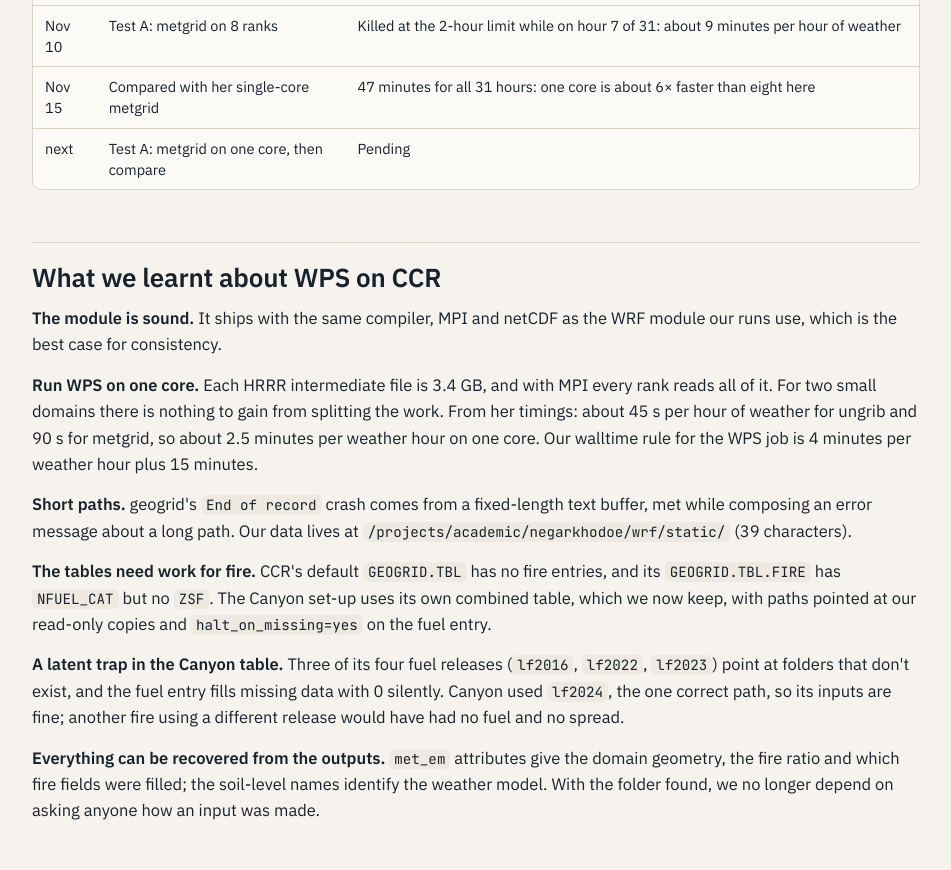
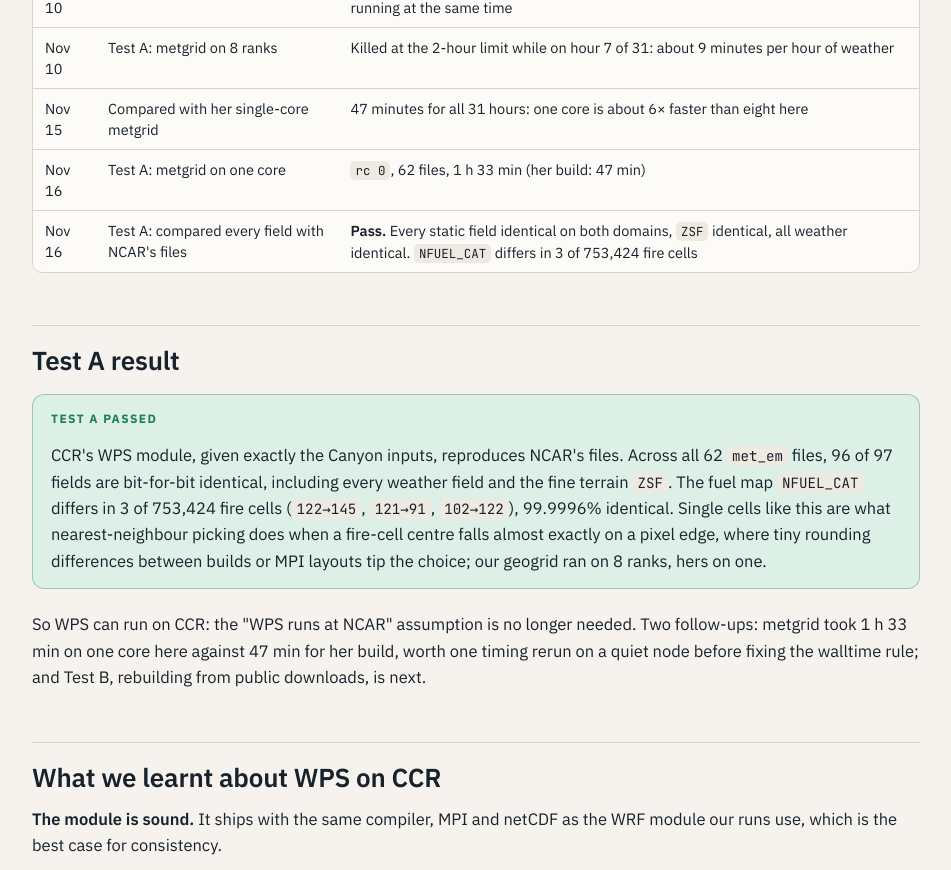
Before and after one commit to utkrshkmr/wrf-manual, a plain HTML site: page docs/setup.html in a window 1280 px wide. Shown: the part 1851-2721 px from the top of the page, without its empty margins (304-1255 px from the left). Drawn offline with Linux system fonts and the light colour scheme.

Commit message:
Setup page: Test A passed, CCR's WPS reproduces NCAR's Canyon inputs
Co-Authored-By: Claude Opus 5.5 <noreply@anthropic.com>
Claude-Session: https://claude.ai/code/session_011GB6YoiEbQeZMCAhitaX3p

```diff
--- a/docs/setup.html
+++ b/docs/setup.html
@@ -49,13 +49,13 @@
 <p class="kicker">Our work · November 2026</p>
 <h1>WPS on CCR, setup so far</h1>
 <p class="lead">CCR now provides WPS 4.6 as a module. Until now our inputs were built by our collaborator on NCAR's Derecho. This page records how we verified the module, staged the data, worked out exactly how NCAR built Canyon, and where the end-to-end rebuild stands.</p>
-<nav class="toc"><b>On this page</b><ul><li><a href="#where-it-stands">Where it stands</a></li><li><a href="#what-we-did-step-by-step">What we did, step by step</a></li><li><a href="#what-we-learnt-about-wps-on-ccr">What we learnt about WPS on CCR</a></li><li><a href="#the-data-now-on-ccr">The data now on CCR</a></li><li><a href="#scripts-written-along-the-way">Scripts written along the way</a></li></ul></nav>
+<nav class="toc"><b>On this page</b><ul><li><a href="#where-it-stands">Where it stands</a></li><li><a href="#what-we-did-step-by-step">What we did, step by step</a></li><li><a href="#test-a-result">Test A result</a></li><li><a href="#what-we-learnt-about-wps-on-ccr">What we learnt about WPS on CCR</a></li><li><a href="#the-data-now-on-ccr">The data now on CCR</a></li><li><a href="#scripts-written-along-the-way">Scripts written along the way</a></li></ul></nav>
 <h2 id="where-it-stands">Where it stands</h2>
 <div class="stats" markdown="0">
 <div class="stat"><b>0</b><span>failures in the module check, on login and compute nodes</span></div>
 <div class="stat"><b>29 GB</b><span>static geography staged, read-only, in 40 s of download</span></div>
 <div class="stat"><b>10 GB</b><span>of fuel and terrain snapshots copied from the Canyon set-up</span></div>
-<div class="stat"><b>2 of 3</b><span>WPS programs rerun on Canyon with CCR's module</span></div>
+<div class="stat"><b>96 of 97</b><span>met_em fields identical to NCAR's in all 62 files; the 97th differs in 3 of 753,424 fire cells</span></div>
 </div>
 
 <figure><div class="fig"><svg viewBox="0 0 900 300" role="img" aria-label="Two tests separate software differences from data differences">
@@ -69,7 +69,7 @@
 <rect x="38" y="140" width="170" height="40" rx="8" class="box"/><text x="123" y="165" text-anchor="middle" class="t-body">her WPS build</text>
 <rect x="250" y="140" width="170" height="40" rx="8" class="box-strong"/><text x="335" y="165" text-anchor="middle" class="t-name">CCR's WPS module</text>
 <text x="38" y="208" class="t-body">A difference here = the build or the machine</text>
-<text x="38" y="234" class="t-small">status: geogrid and ungrib done; metgrid rerunning on 1 core</text>
+<text x="38" y="234" class="t-small">status: PASSED Nov 16 · 96 of 97 fields identical, NFUEL_CAT 3 cells off</text>
 </g>
 <g>
 <rect x="460" y="52" width="420" height="200" rx="12" class="box-blue"/>
@@ -161,12 +161,23 @@
 <td>47 minutes for all 31 hours: one core is about 6× faster than eight here</td>
 </tr>
 <tr>
-<td>next</td>
-<td>Test A: metgrid on one core, then compare</td>
-<td>Pending</td>
+<td>Nov 16</td>
+<td>Test A: metgrid on one core</td>
+<td><code>rc 0</code>, 62 files, 1 h 33 min (her build: 47 min)</td>
+</tr>
+<tr>
+<td>Nov 16</td>
+<td>Test A: compared every field with NCAR's files</td>
+<td><strong>Pass.</strong> Every static field identical on both domains, <code>ZSF</code> identical, all weather identical. <code>NFUEL_CAT</code> differs in 3 of 753,424 fire cells</td>
 </tr>
 </tbody>
 </table></div>
+<h2 id="test-a-result">Test A result</h2>
+<div class="good">
+<p><span class="callout-title">Test A passed</span></p>
+<p>CCR's WPS module, given exactly the Canyon inputs, reproduces NCAR's files. Across all 62 <code>met_em</code> files, 96 of 97 fields are bit-for-bit identical, including every weather field and the fine terrain <code>ZSF</code>. The fuel map <code>NFUEL_CAT</code> differs in 3 of 753,424 fire cells (<code>122→145</code>, <code>121→91</code>, <code>102→122</code>), 99.9996% identical. Single cells like this are what nearest-neighbour picking does when a fire-cell centre falls almost exactly on a pixel edge, where tiny rounding differences between builds or MPI layouts tip the choice; our geogrid ran on 8 ranks, hers on one.</p>
+</div>
+<p>So WPS can run on CCR: the "WPS runs at NCAR" assumption is no longer needed. Two follow-ups: metgrid took 1 h 33 min on one core here against 47 min for her build, worth one timing rerun on a quiet node before fixing the walltime rule; and Test B, rebuilding from public downloads, is next.</p>
 <h2 id="what-we-learnt-about-wps-on-ccr">What we learnt about WPS on CCR</h2>
 <p><strong>The module is sound.</strong> It ships with the same compiler, MPI and netCDF as the WRF module our runs use, which is the best case for consistency.</p>
 <p><strong>Run WPS on one core.</strong> Each HRRR intermediate file is 3.4 GB, and with MPI every rank reads all of it. For two small domains there is nothing to gain from splitting the work. From her timings: about 45 s per hour of weather for ungrib and 90 s for metgrid, so about 2.5 minutes per weather hour on one core. Our walltime rule for the WPS job is 4 minutes per weather hour plus 15 minutes.</p>
```
Also changed, not shown: docs/index.html (+1 -1 lines), src/diagrams/testab.svg, 2 other files.
